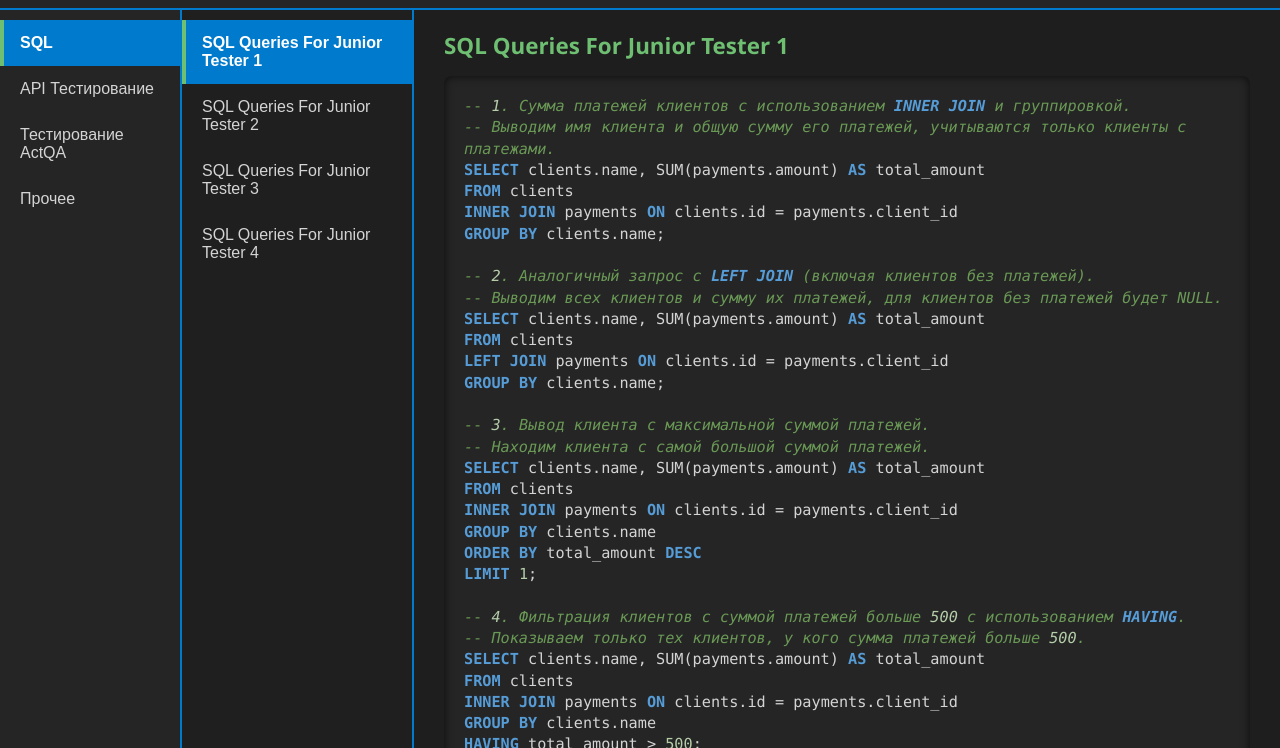
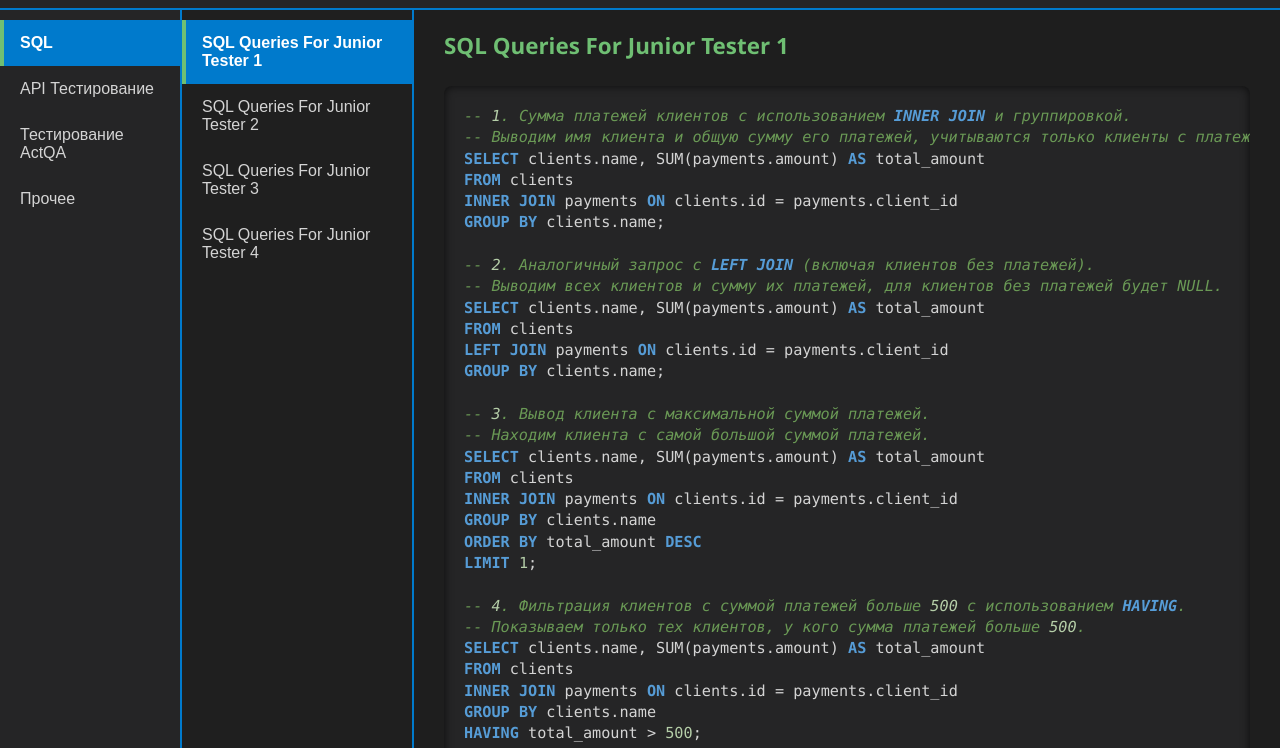
Before and after one commit to Marselloez/Portfolio, a plain HTML site: page index.html in a window 1280 px wide. Shown: the part 52-800 px from the top of the page. Drawn offline with Linux system fonts and the light colour scheme.

Commit message:
Update index.html

```diff
--- a/index.html
+++ b/index.html
@@ -99,7 +99,7 @@
       background-color: #252526;
       padding: 20px;
       border-radius: 8px;
-      white-space: pre-wrap;
+      white-space: pre;
       font-family: Consolas, monospace;
       font-size: 0.95rem;
       color: #d4d4d4;
@@ -174,6 +174,14 @@ section {
   li {
     margin-bottom: 4px;
   }
+.scroll-x {
+  overflow-x: auto;
+  max-width: 100%;
+  display: block;
+}
+table {
+  width: max-content;
+}
   </style>
 </head>
 <body>
@@ -466,7 +474,7 @@ AND NOT EXISTS (
 
 "Чек-лист": `<section><h2>Smoke Testing – Базовая проверка функциональности системы ActQA</h2></section>
 | Проверяемая функция                                           | Статус | Комментарий
-|---------------------------------------------------------------|--------|------------------------
+|---------------------------------------------------------------|--------|------------------------|
 | Регистрация нового пользователя                               | PASS   | Пройдено. Без замечаний
 | Авторизация пользователя с валидными данными                  | PASS   | Пройдено. Без замечаний
 | Просмотр чужого контента авторизованным пользователем         | PASS   | Пройдено. Без замечаний
@@ -933,7 +941,7 @@ if (currentMain === 'sql') {
     if (currentMain === 'sql') {
       contentArea.innerHTML = `
         <h2>${currentSub.replace(/_/g, ' ')}</h2>
-        <pre>${sqlTests[currentSub]}</pre>
+        <div class="scroll-x"><pre>${sqlTests[currentSub]}</pre></div>
       `;
      } else if (currentMain === 'api') {
   const content = apiDocs[currentSub] || "<p class='comment'>Раздел в разработке...</p>";
```
